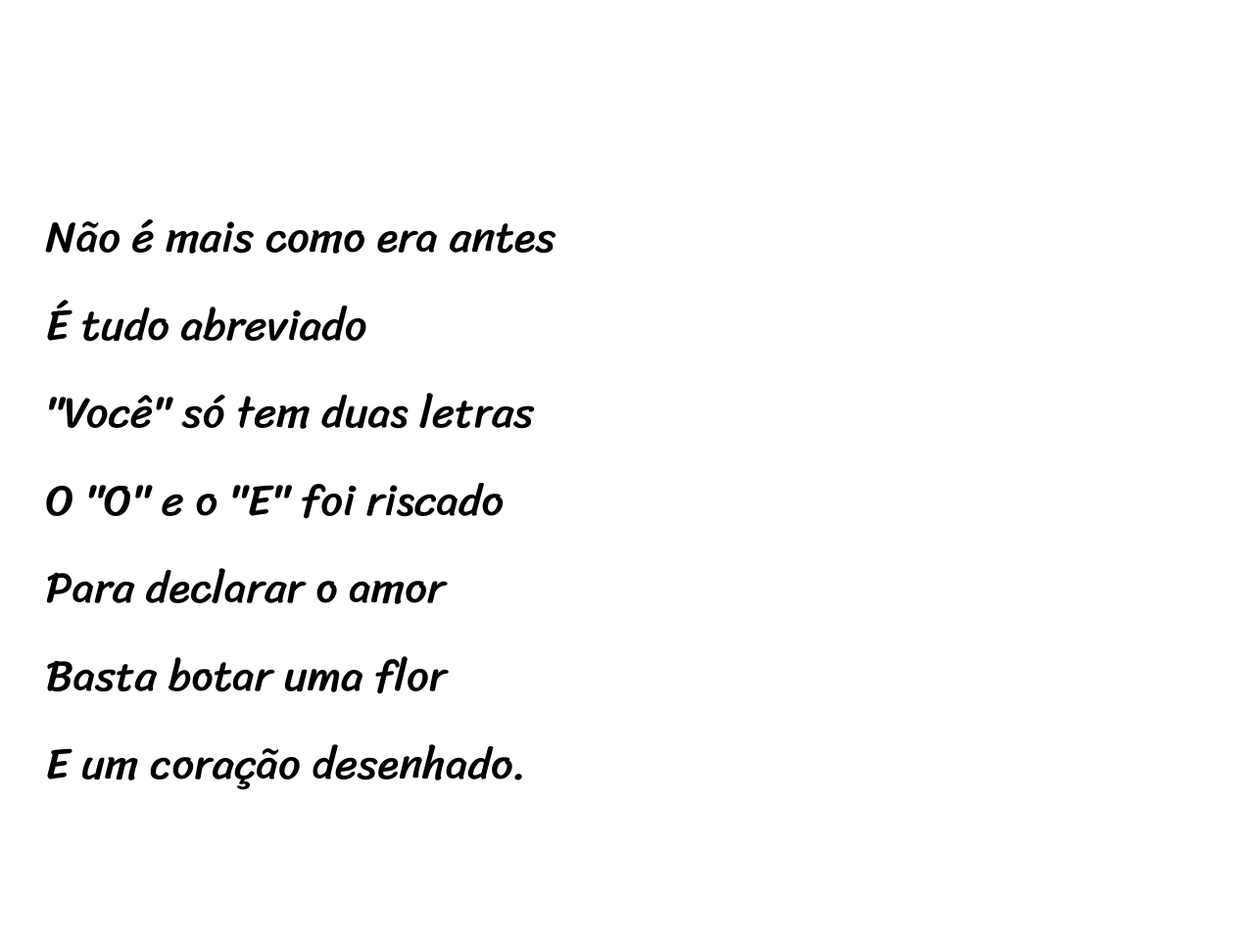
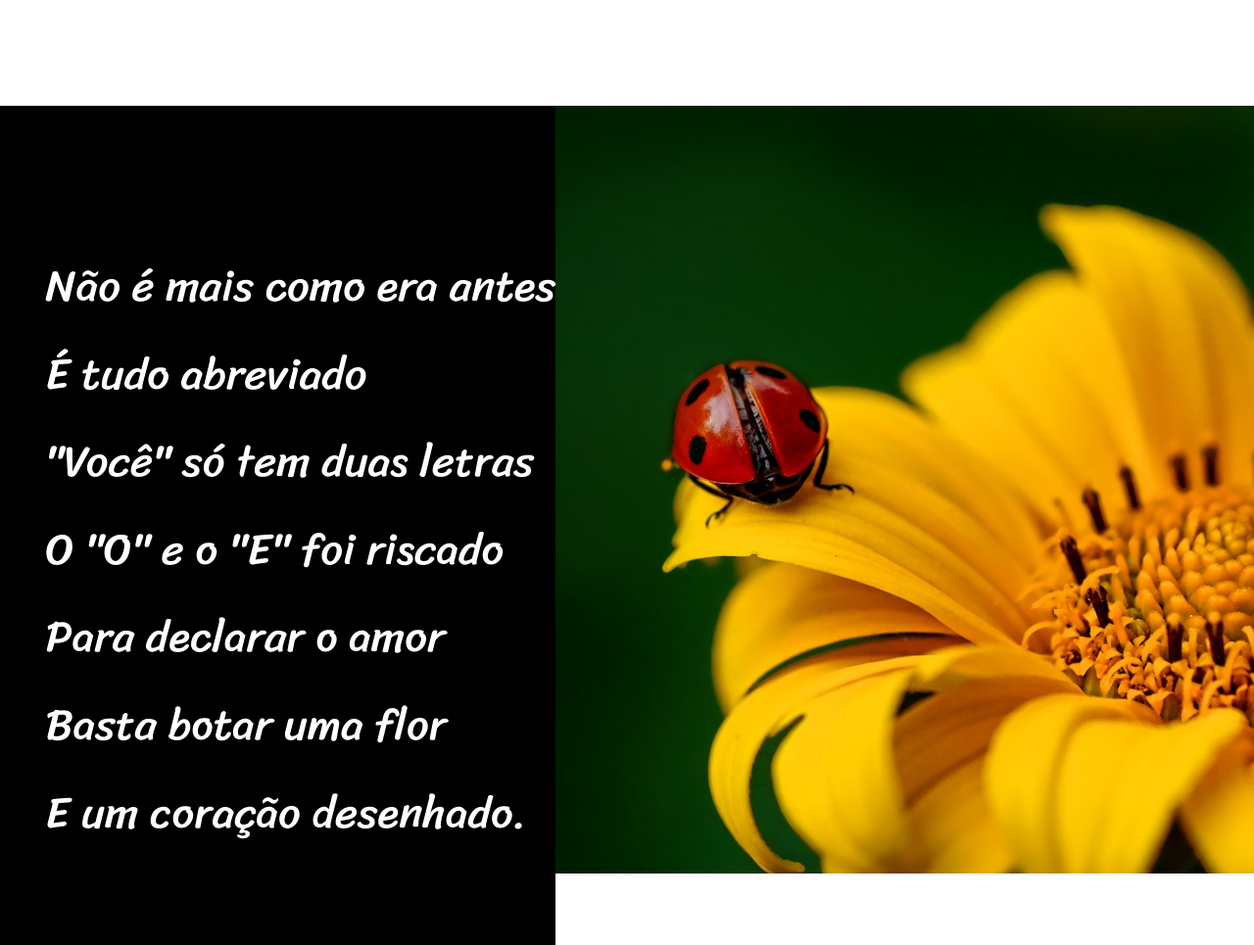
Before and after one commit to SidProjeto/projeto-cordel, a plain HTML site: page index.html in a window 1280 px wide. Shown: the part 958-1923 px from the top of the page at 98% size. Drawn offline with Linux system fonts and the light colour scheme.

Commit message:
Adicionando imagem de fundo

```diff
--- a/estilos/style.css
+++ b/estilos/style.css
@@ -41,3 +41,18 @@ main p {
     font-family: var(--font-02), sans-serif;
     line-height: 2em;
 }
+.fundo {
+    display: inline-block;
+    background-color: black;
+    padding-top: 50px;
+   color: white;
+}
+#flor {
+    position: relative;
+    height: 98vh;
+    background-image: url("../imagens/background001.jpg");
+    background-repeat: no-repeat;
+    background-position: center center;
+    background-size: 100%;
+
+}
--- a/index.html
+++ b/index.html
@@ -9,7 +9,7 @@
 <body>
     <header>
         <h1>Cordel Moderno</h1>
-        <p>Por <strong><a href="https://www.recantodasletras.com.br/poesias/3186743">Milton Duarte</a></strong></p>
+        <p>Por <strong><a href="https://www.recantodasletras.com.br/poesias/3186743" rel="external" target="_blank">Milton Duarte</a></strong></p>
     </header>
     <main>
         <section>
@@ -23,8 +23,8 @@
     Antes que eu caduque
     Vou dizer tudo em poesia.
                 </p>
-                <section class="fundo" id="flor">
-                <p>
+                <section  id="flor">
+                <p class="fundo">
     Não é mais como era antes
     É tudo abreviado
     "Você" só tem duas letras
```
